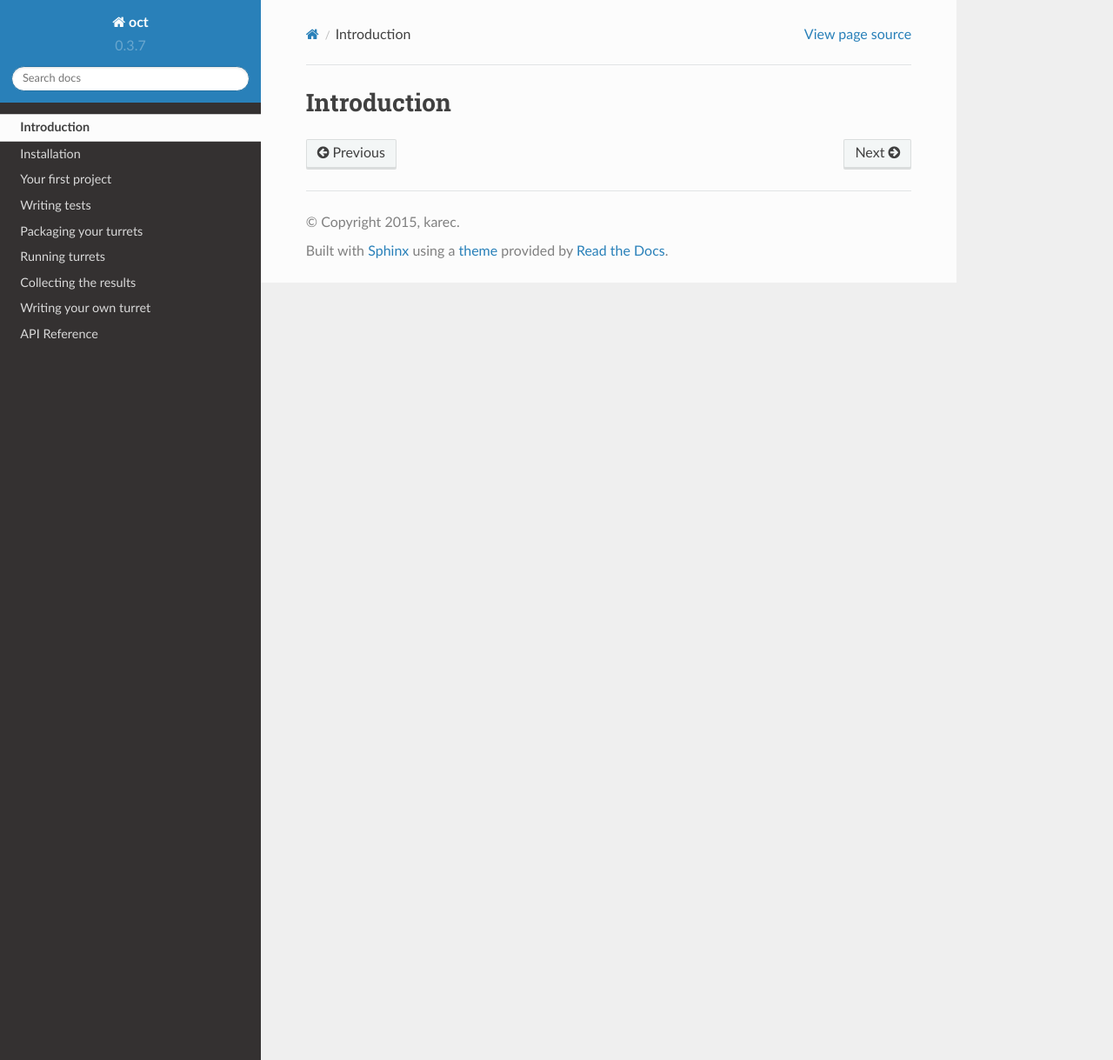
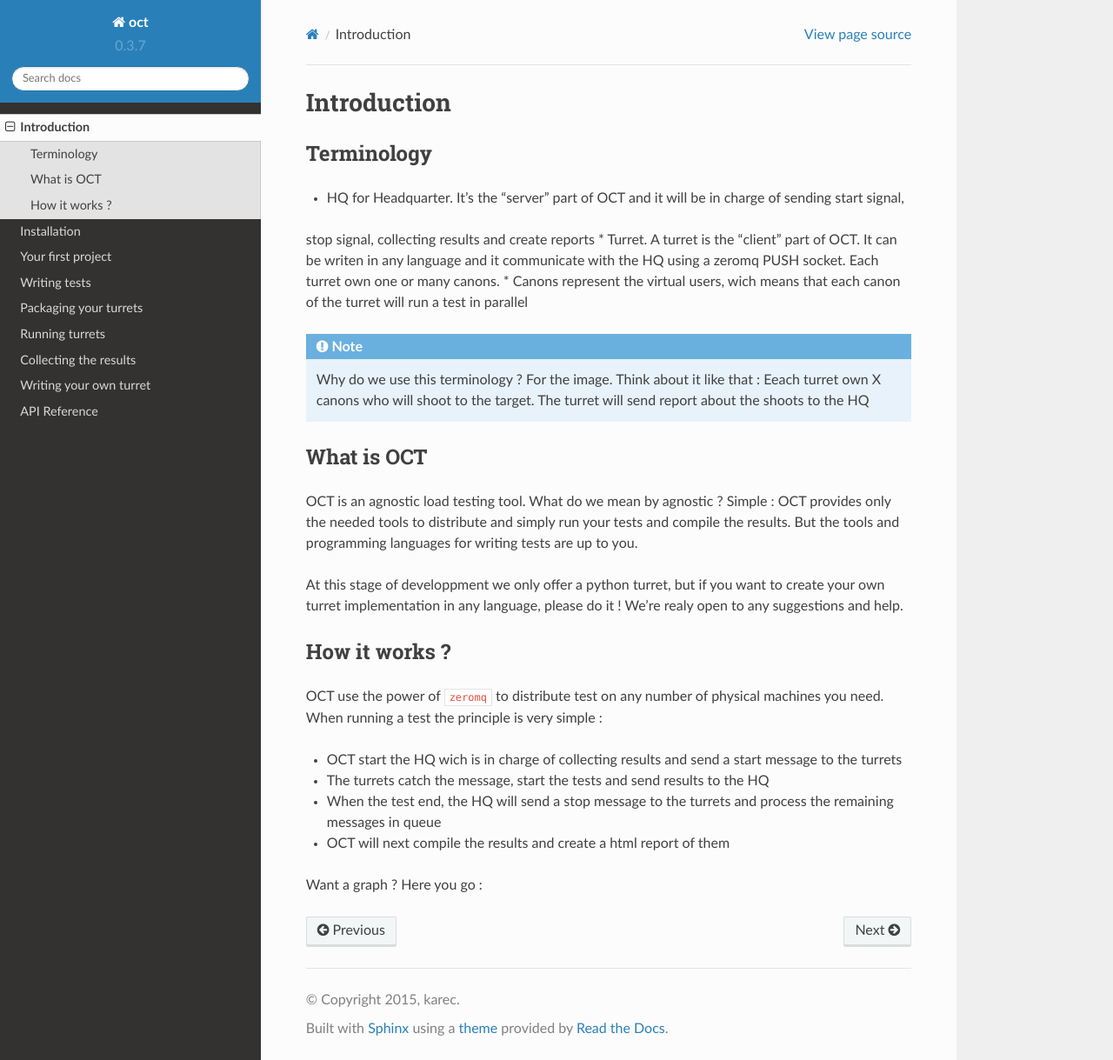
Before and after one commit to TheGhouls/oct, a Sphinx documentation site: the page built from doc/introduction.rst, in a window 1280 px wide and 1219 px high. Shown: the whole window at 87% size. Built offline with Sphinx 7.4.7 and the Read the Docs theme 2.0.0, drawn with Linux system fonts in a browser that asks for light colours; pages that are not in the unit, such as notebooks, are missing from menus.

Commit message:
update intro

```diff
--- a/doc/introduction.rst
+++ b/doc/introduction.rst
@@ -1,2 +1,37 @@
 Introduction
 ============
+
+Terminology
+-----------
+
+* HQ for Headquarter. It's the "server" part of OCT and it will be in charge of sending start signal,
+stop signal, collecting results and create reports
+* Turret. A turret is the "client" part of OCT. It can be writen in any language and it communicate with the HQ using a
+zeromq PUSH socket. Each turret own one or many canons.
+* Canons represent the virtual users, wich means that each canon of the turret will run a test in parallel
+
+.. note::
+    Why do we use this terminology ? For the image. Think about it like that : Eeach turret own X canons who will shoot
+    to the target. The turret will send report about the shoots to the HQ
+
+What is OCT
+-----------
+
+OCT is an agnostic load testing tool. What do we mean by agnostic ? Simple : OCT provides only the needed tools
+to distribute and simply run your tests and compile the results. But the tools and programming languages for writing tests are up to you.
+
+At this stage of developpment we only offer a python turret, but if you want to create your own turret implementation
+in any language, please do it ! We're realy open to any suggestions and help.
+
+How it works ?
+--------------
+
+OCT use the power of ``zeromq`` to distribute test on any number of physical machines you need. When running a test
+the principle is very simple :
+
+* OCT start the HQ wich is in charge of collecting results and send a start message to the turrets
+* The turrets catch the message, start the tests and send results to the HQ
+* When the test end, the HQ will send a stop message to the turrets and process the remaining messages in queue
+* OCT will next compile the results and create a html report of them
+
+Want a graph ? Here you go :
```
